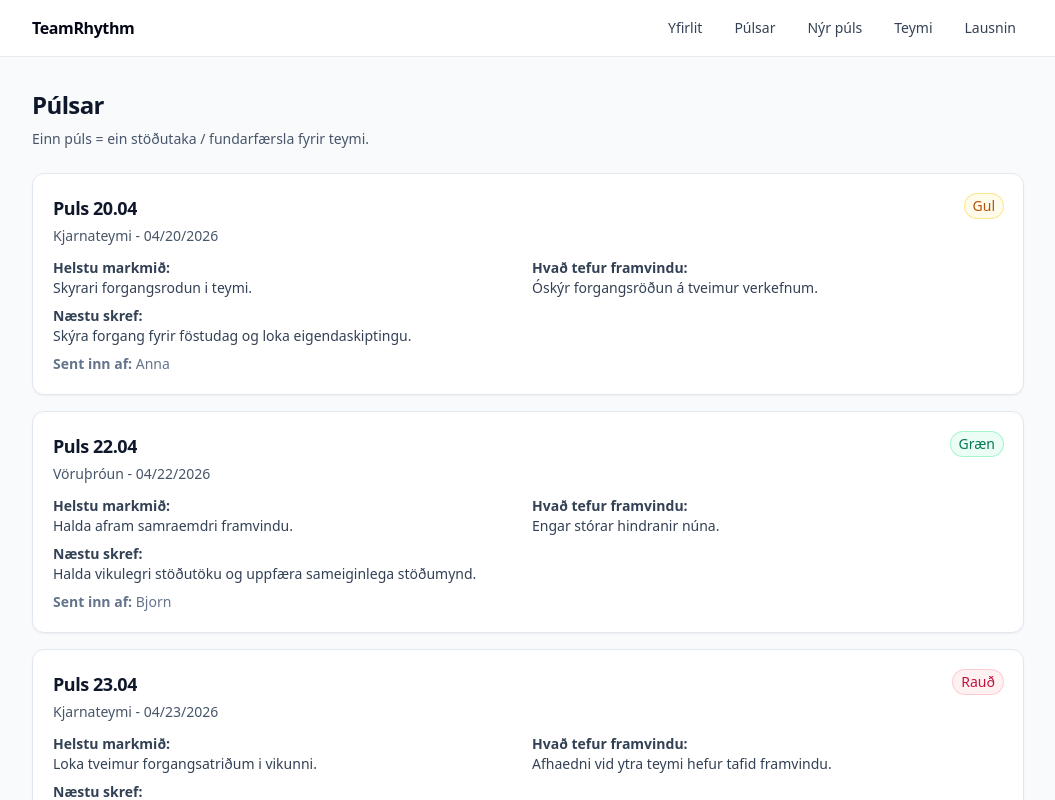
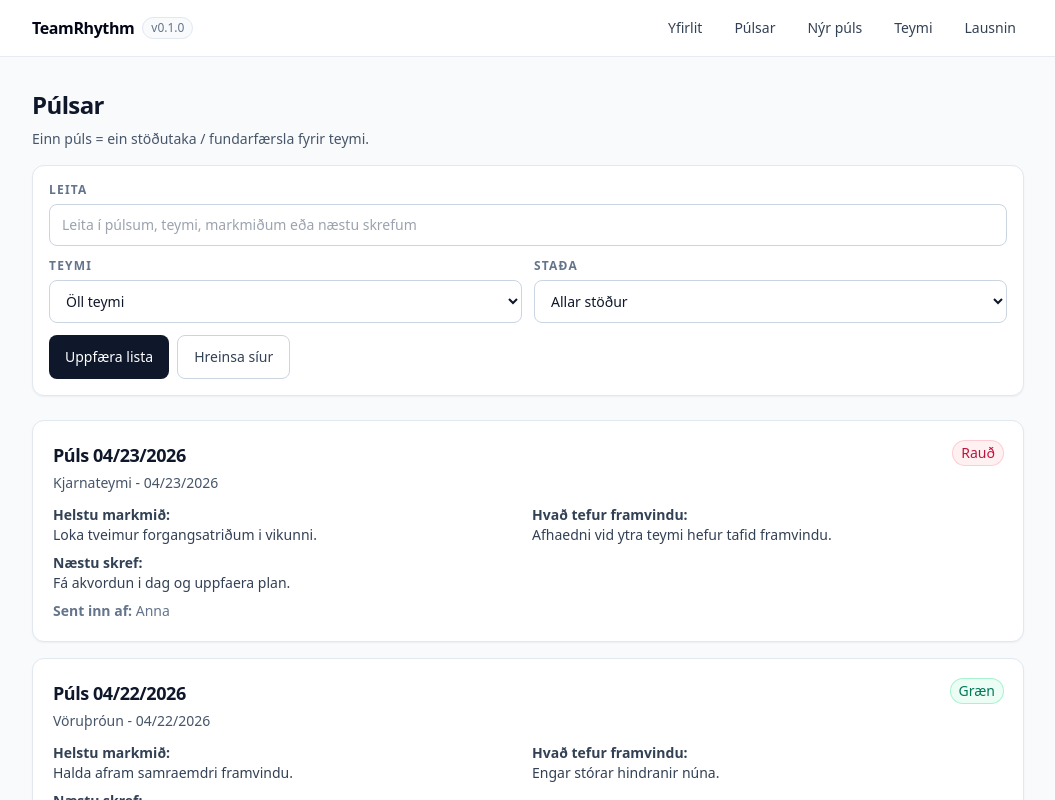
Before and after one commit to ebeinarsson-web/teamrhythm, a Next.js app: page /pulsar in a window 1280 px wide. Shown: the top 800 px of the page, without its empty margins (112-1167 px from the left). Built offline with nearby package versions, Linux system fonts and the light colour scheme.

Commit message:
Improve pulse clarity with better display titles, add simple search on Pulses, and show the current app version.

```diff
--- a/app/page.tsx
+++ b/app/page.tsx
@@ -1,6 +1,7 @@
 import Link from "next/link";
 import { getOverviewData } from "@/lib/airtable";
 import { formatDateIs } from "@/lib/date-format";
+import { getPulseDisplayTitle } from "@/lib/pulse-display";
 
 const statusLabel: Record<"green" | "yellow" | "red", string> = {
   green: "Græn",
@@ -104,7 +105,7 @@ export default async function HomePage() {
               topAttention.map((pulse) => (
                 <div key={pulse.id} className="rounded-lg border border-slate-200/80 bg-slate-50 px-3 py-2.5">
                   <div className="flex items-start justify-between gap-3">
-                    <p className="line-clamp-1 text-sm font-medium text-slate-900">{pulse.title}</p>
+                    <p className="line-clamp-1 text-sm font-medium text-slate-900">{getPulseDisplayTitle(pulse)}</p>
                     <span
                       className={`shrink-0 rounded-full px-2 py-0.5 text-xs font-medium ring-1 ${statusToneClass[pulse.status]}`}
                     >
@@ -129,7 +130,7 @@ export default async function HomePage() {
               latestPulses.map((pulse) => (
                 <div key={pulse.id} className="rounded-lg border border-slate-200/80 bg-slate-50 px-3 py-2.5">
                   <div className="flex items-start justify-between gap-3">
-                    <p className="line-clamp-1 text-sm font-medium text-slate-900">{pulse.title}</p>
+                    <p className="line-clamp-1 text-sm font-medium text-slate-900">{getPulseDisplayTitle(pulse)}</p>
                     <span
                       className={`shrink-0 rounded-full px-2 py-0.5 text-xs font-medium ring-1 ${statusToneClass[pulse.status]}`}
                     >
--- a/app/pulsar/page.tsx
+++ b/app/pulsar/page.tsx
@@ -1,5 +1,6 @@
 import { getPulses, getTeams } from "@/lib/airtable";
 import { formatDateIs } from "@/lib/date-format";
+import { getPulseDisplayTitle } from "@/lib/pulse-display";
 
 const statusLabel: Record<string, string> = {
   green: "Græn",
@@ -18,12 +19,29 @@ export const dynamic = "force-dynamic";
 export default async function PulsarPage({
   searchParams,
 }: {
-  searchParams?: Promise<{ saved?: string }>;
+  searchParams?: Promise<{ saved?: string; team?: string; status?: string; q?: string }>;
 }) {
   const resolvedSearchParams = searchParams ? await searchParams : undefined;
   const showSavedMessage = resolvedSearchParams?.saved === "1";
+  const selectedTeam = resolvedSearchParams?.team ?? "";
+  const selectedStatus = resolvedSearchParams?.status ?? "";
+  const searchQuery = (resolvedSearchParams?.q ?? "").trim().toLowerCase();
   const [pulses, teams] = await Promise.all([getPulses(), getTeams()]);
   const teamById = new Map(teams.map((team) => [team.id, team.name]));
+  const visiblePulses = pulses.filter((pulse) => {
+    const teamMatches = !selectedTeam || pulse.teamId === selectedTeam;
+    const statusMatches = !selectedStatus || pulse.status === selectedStatus;
+    const searchableContent = [
+      getPulseDisplayTitle(pulse),
+      teamById.get(pulse.teamId) ?? pulse.teamName,
+      pulse.goals,
+      pulse.nextSteps,
+    ]
+      .join(" ")
+      .toLowerCase();
+    const searchMatches = !searchQuery || searchableContent.includes(searchQuery);
+    return teamMatches && statusMatches && searchMatches;
+  });
 
   return (
     <main className="mx-auto max-w-5xl px-4 py-6 sm:py-8">
@@ -35,17 +53,93 @@ export default async function PulsarPage({
         </p>
       ) : null}
 
+      <form
+        method="get"
+        className="mt-4 grid gap-3 rounded-xl border border-slate-200 bg-white p-4 shadow-sm sm:grid-cols-2"
+      >
+        <div className="sm:col-span-2">
+          <label htmlFor="q" className="mb-1.5 block text-xs font-semibold uppercase tracking-[0.1em] text-slate-500">
+            Leita
+          </label>
+          <input
+            id="q"
+            name="q"
+            type="text"
+            defaultValue={resolvedSearchParams?.q ?? ""}
+            placeholder="Leita í púlsum, teymi, markmiðum eða næstu skrefum"
+            className="w-full rounded-lg border border-slate-300 bg-white px-3 py-2.5 text-sm text-slate-900"
+          />
+        </div>
+        <div>
+          <label htmlFor="team" className="mb-1.5 block text-xs font-semibold uppercase tracking-[0.1em] text-slate-500">
+            Teymi
+          </label>
+          <select
+            id="team"
+            name="team"
+            defaultValue={selectedTeam}
+            className="w-full rounded-lg border border-slate-300 bg-white px-3 py-2.5 text-sm text-slate-900"
+          >
+            <option value="">Öll teymi</option>
+            {teams.map((team) => (
+              <option key={team.id} value={team.id}>
+                {team.name}
+              </option>
+            ))}
+          </select>
+        </div>
+        <div>
+          <label
+            htmlFor="status"
+            className="mb-1.5 block text-xs font-semibold uppercase tracking-[0.1em] text-slate-500"
+          >
+            Staða
+          </label>
+          <select
+            id="status"
+            name="status"
+            defaultValue={selectedStatus}
+            className="w-full rounded-lg border border-slate-300 bg-white px-3 py-2.5 text-sm text-slate-900"
+          >
+            <option value="">Allar stöður</option>
+            <option value="green">Græn</option>
+            <option value="yellow">Gul</option>
+            <option value="red">Rauð</option>
+          </select>
+        </div>
+        <div className="sm:col-span-2">
+          <div className="flex flex-wrap gap-2">
+            <button
+              type="submit"
+              className="inline-flex min-h-11 items-center justify-center rounded-lg bg-slate-900 px-4 py-2.5 text-sm font-medium text-white transition-colors hover:bg-slate-800"
+            >
+              Uppfæra lista
+            </button>
+            <a
+              href="/pulsar"
+              className="inline-flex min-h-11 items-center justify-center rounded-lg border border-slate-300 px-4 py-2.5 text-sm font-medium text-slate-700 transition-colors hover:bg-slate-50"
+            >
+              Hreinsa síur
+            </a>
+          </div>
+        </div>
+      </form>
+
       <div className="mt-6 space-y-4">
-        {pulses.length === 0 ? (
+        {visiblePulses.length === 0 ? (
           <article className="rounded-xl border border-slate-200 bg-white p-5 shadow-sm">
-            <p className="text-sm text-slate-600">Engar púlsfærslur fundust.</p>
+            <p className="text-sm text-slate-600">
+              {selectedTeam || selectedStatus
+                ? "Engar púlsfærslur fundust fyrir valda síu."
+                : "Engar púlsfærslur fundust."}
+            </p>
           </article>
         ) : (
-          pulses.map((pulse) => (
+          visiblePulses.map((pulse) => (
             <article key={pulse.id} className="rounded-xl border border-slate-200 bg-white p-4 shadow-sm sm:p-5">
               <div className="flex flex-wrap items-start justify-between gap-2">
                 <h2 className="line-clamp-1 text-base font-semibold tracking-tight text-slate-900 sm:text-lg">
-                  {pulse.title}
+                  {getPulseDisplayTitle(pulse)}
                 </h2>
                 <span
                   className={`rounded-full px-2 py-0.5 text-xs font-medium ring-1 sm:text-sm ${statusToneClass[pulse.status] ?? "bg-slate-100 text-slate-700 ring-slate-200"}`}
--- a/components/SiteHeader.tsx
+++ b/components/SiteHeader.tsx
@@ -1,4 +1,5 @@
 import Link from "next/link";
+import packageJson from "@/package.json";
 
 const links = [
   { href: "/", label: "Yfirlit" },
@@ -9,12 +10,19 @@ const links = [
 ];
 
 export default function SiteHeader() {
+  const appVersion = `v${packageJson.version}`;
+
   return (
     <header className="sticky top-0 z-20 border-b border-slate-200/80 bg-white/95 backdrop-blur">
       <div className="mx-auto flex max-w-5xl flex-col gap-3 px-4 py-3 sm:flex-row sm:items-center sm:justify-between">
-        <Link href="/" className="text-base font-semibold tracking-tight text-slate-950">
-          TeamRhythm
-        </Link>
+        <div className="flex items-center gap-2">
+          <Link href="/" className="text-base font-semibold tracking-tight text-slate-950">
+            TeamRhythm
+          </Link>
+          <span className="rounded-full border border-slate-200 bg-slate-50 px-2 py-0.5 text-xs font-medium text-slate-500">
+            {appVersion}
+          </span>
+        </div>
         <nav className="flex flex-wrap items-center gap-2 text-sm text-slate-700 sm:gap-4">
           {links.map((link) => (
             <Link
--- a/lib/airtable.ts
+++ b/lib/airtable.ts
@@ -63,6 +63,22 @@ function todayIsoDate(): string {
   return new Date().toISOString().slice(0, 10);
 }
 
+function toTimestamp(value: string): number {
+  if (!value) return 0;
+  const timestamp = new Date(value).getTime();
+  return Number.isNaN(timestamp) ? 0 : timestamp;
+}
+
+function comparePulsesNewestFirst(a: Pulse, b: Pulse): number {
+  const meetingDiff = toTimestamp(b.meetingDate) - toTimestamp(a.meetingDate);
+  if (meetingDiff !== 0) return meetingDiff;
+
+  const createdDiff = toTimestamp(b.createdDate) - toTimestamp(a.createdDate);
+  if (createdDiff !== 0) return createdDiff;
+
+  return b.id.localeCompare(a.id);
+}
+
 async function fetchAirtableRecords(tableName: string): Promise<AirtableRecord[]> {
   const url = `${AIRTABLE_API_URL}/${AIRTABLE_BASE_ID}/${encodeURIComponent(tableName)}`;
   const response = await fetch(url, {
@@ -116,7 +132,7 @@ export async function getTeams(): Promise<Team[]> {
 export async function getPulses(): Promise<Pulse[]> {
   if (!hasAirtableConfig()) {
     console.info("[teamrhythm] Airtable env missing, using mock pulses.");
-    return mockPulses;
+    return [...mockPulses].sort(comparePulsesNewestFirst);
   }
 
   try {
@@ -153,16 +169,16 @@ export async function getPulses(): Promise<Pulse[]> {
       } satisfies Pulse;
     });
 
-    return normalized.sort((a, b) => b.meetingDate.localeCompare(a.meetingDate));
+    return normalized.sort(comparePulsesNewestFirst);
   } catch (error) {
     console.warn("[teamrhythm] Pulse fetch failed, using mock pulses.", error);
-    return mockPulses;
+    return [...mockPulses].sort(comparePulsesNewestFirst);
   }
 }
 
 export async function getOverviewData() {
   const [teams, pulses] = await Promise.all([getTeams(), getPulses()]);
-  const sortedPulses = [...pulses].sort((a, b) => b.meetingDate.localeCompare(a.meetingDate));
+  const sortedPulses = [...pulses].sort(comparePulsesNewestFirst);
   const attentionPulses = sortedPulses.filter((pulse) => pulse.status === STATUS_YELLOW || pulse.status === STATUS_RED);
 
   const statusCounts = {
--- /dev/null
+++ b/lib/pulse-display.ts
@@ -0,0 +1,18 @@
+import { formatDateIs } from "@/lib/date-format";
+import type { Pulse } from "@/lib/types";
+
+function hasValidDate(value: string): boolean {
+  if (!value) return false;
+  const timestamp = new Date(value).getTime();
+  return !Number.isNaN(timestamp);
+}
+
+export function getPulseDisplayTitle(pulse: Pulse): string {
+  if (hasValidDate(pulse.meetingDate)) {
+    return `Púls ${formatDateIs(pulse.meetingDate)}`;
+  }
+  if (hasValidDate(pulse.createdDate)) {
+    return `Púls ${formatDateIs(pulse.createdDate)}`;
+  }
+  return pulse.title?.trim() || "Púls";
+}
```
Also changed, not shown: 2 other files (tests, documents, lock files or other folders).
